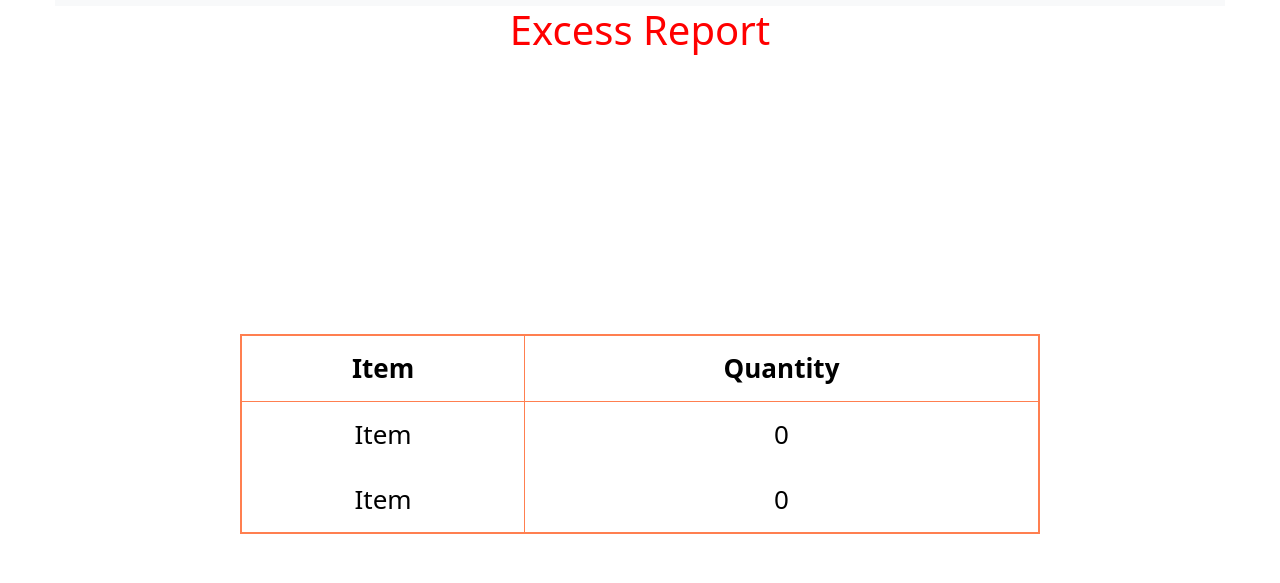
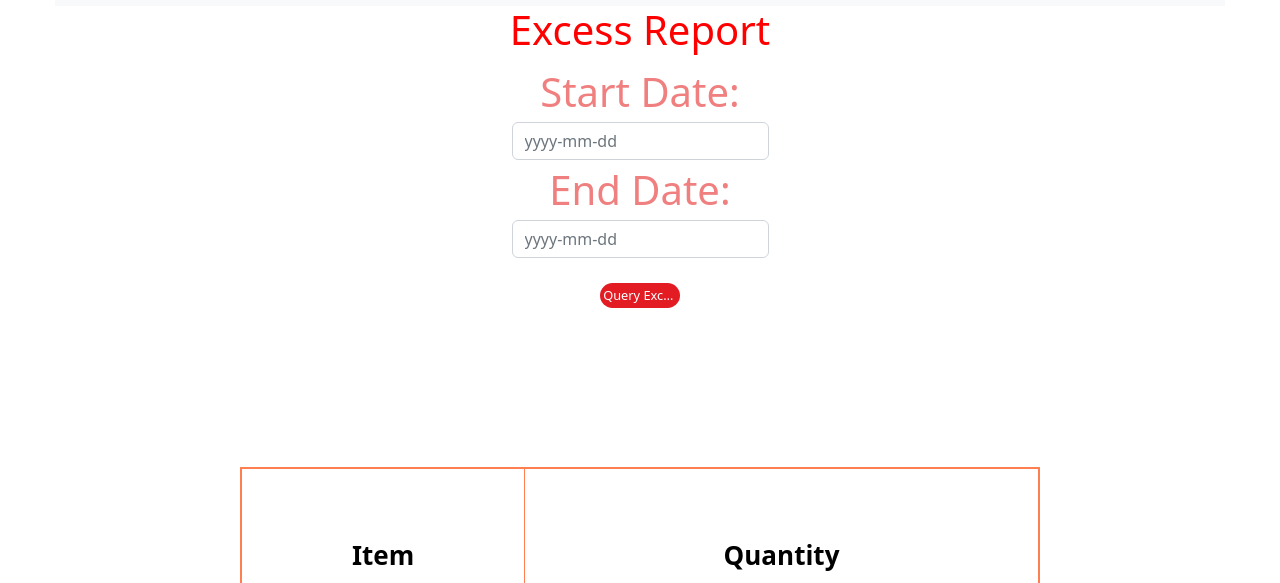
Before and after one commit to CSCE315-Spring23/CSCE_315_Team_64_Project3, a React (Create React App) app in the folder client/: page /erep in a window 1280 px wide. Shown: the part 368-951 px from the top of the page. Built offline with nearby package versions, Linux system fonts and the light colour scheme; no server answers.

Commit message:
excessreport

```diff
--- a/client/src/pages/CustomerPage.jsx
+++ b/client/src/pages/CustomerPage.jsx
@@ -88,9 +88,6 @@ function CustomerPage() {
 
   const componentRef = useRef();
 
-  const handleReactToPrint = useReactToPrint({
-    content: () => componentRef.current,
-  });
 
   // const handlePrint = useReactToPrint({
   //   content: () => componentRef.current,
@@ -98,22 +95,30 @@ function CustomerPage() {
   // });
   const handlePrint = () => ({
     content: () => componentRef.current,
-    onAfterPrint: () => setIsPurchased(true)
-    // handleReactToPrint();
-    // let offset=0
-    // const currentDate = new Date();
-    // const year = currentDate.getFullYear().toString()
-    // const month = ("0" + (currentDate.getMonth() + 1)).slice(-2);
-    // const day = ("0" + currentDate.getDate()).slice(-2);
-    // const formattedDate = `${year}-${month}-${day}`;
-    // const daysOfWeek = ['Sunday', 'Monday', 'Tuesday', 'Wednesday', 'Thursday', 'Friday', 'Saturday'];
-    // const dayOfWeek = daysOfWeek[currentDate.getDay()];
-    // console.log(formattedDate)
-    // cart.forEach(cartItem => {
-    //   updateTransaction(formattedDate, dayOfWeek, cartItem.totalAmount, cartItem.sm_name, offset)
-    //   offset+=1
-    // });
+    onAfterPrint: () => setIsPurchased(true),
   });
+
+  const handlePrint1 = () => {
+    let offset=0
+    const currentDate = new Date();
+    const year = currentDate.getFullYear().toString()
+    const month = ("0" + (currentDate.getMonth() + 1)).slice(-2);
+    const day = ("0" + currentDate.getDate()).slice(-2);
+    const formattedDate = `${year}-${month}-${day}`;
+    const daysOfWeek = ['Sunday', 'Monday', 'Tuesday', 'Wednesday', 'Thursday', 'Friday', 'Saturday'];
+    const dayOfWeek = daysOfWeek[currentDate.getDay()];
+    console.log(formattedDate)
+    cart.forEach(cartItem => {
+      updateTransaction(formattedDate, dayOfWeek, cartItem.totalAmount, cartItem.sm_name, offset)
+      offset+=1
+    });
+  };
+
+  const handlePrints = () => {
+    handlePrint()
+    handlePrint1()
+  }
+
 
   {/* Update the cart total */}
   useEffect(() => {
@@ -245,7 +250,7 @@ function CustomerPage() {
 
               <div className='mt-3 plsaddmsg'>
                 { totalAmount !== 0 ? <div>
-                  <button className='btn btn-primary paynowbtn' style={{ width: "110%" }} onClick={handlePrint}>
+                  <button className='btn btn-primary paynowbtn' style={{ width: "110%" }} onClick={handlePrints}>
                     Pay Now
                   </button>
 
@@ -253,8 +258,7 @@ function CustomerPage() {
 
                 }
               </div>
-              {isPurchased && <div className="purchasedbtn" style={{color: 'green'}}>Purchase successful!</div>}
-
+              {isPurchased && <div className="purchasedbtn" style={{color: 'green'}}>Purchase successful!</div>}s
 
         </div>
       </div>
--- a/client/src/pages/ExcessReport.jsx
+++ b/client/src/pages/ExcessReport.jsx
@@ -8,12 +8,23 @@ import { Form, Button, Table } from "react-bootstrap";
 
 function ExcessReport() {
   const [hasExcess, setHasExcess] = useState([{ Item: "Item", Quantity: "0" }, { Item: "Item", Quantity: "0" }]);
+  const [startDate, setStartDate] = useState("2020-01-01")
+  const [endDate, setEndDate] = useState("2023-01-01")
 
+  const changeStartDate = (event) => {
+    setStartDate(event.target.value);
+    console.log(startDate)
+  }
+
+  const changeEndDate = (event) => {
+    setEndDate(event.target.value);
+  }
   async function handleItems() {
     try {
       const response = await fetch("http://localhost:8000/excess", {
-        method : "GET",
+        method : "POST",
         headers: { 'Content-Type': 'application/json' },
+        body: JSON.stringify({startDate, endDate})
       });
       const jsonData = await response.json()
       setHasExcess(jsonData)
@@ -22,8 +33,6 @@ function ExcessReport() {
       console.log(err.message)
     }
   }
-
-
   return (
     <MainLayout>
       <div className="App">
@@ -31,6 +40,25 @@ function ExcessReport() {
         <header className="App-header" style={{color: "black"}}>
 
           <h1 class="inv">Excess Report</h1>
+          <Form>
+            <Form.Group controlId="formStartDate">
+                <Form.Label class="product">Start Date:</Form.Label>
+                <Form.Control onChange = {changeStartDate} type="text" placeholder="yyyy-mm-dd" name="startDate" />
+            </Form.Group>
+
+            <Form.Group controlId="formEndDate">
+                <Form.Label class="product">End Date:</Form.Label>
+                <Form.Control onChange = {changeEndDate} type="text" placeholder="yyyy-mm-dd" name="endDate" />
+            </Form.Group>
+            <Form.Group>
+                <span></span>
+            </Form.Group>
+            <div class="addButton"></div>
+            <Button  onClick = {handleItems} class="btn btn-primary btn-lg btn-block" >
+                Query Excess Items
+            </Button>
+            <div class="addButton"></div>
+          </Form>
           <table>
             <tr>
               <th>Item</th>
@@ -39,8 +67,8 @@ function ExcessReport() {
             {hasExcess.map((val, key) => {
               return (
                 <tr key={key}>
-                  <td>{val.Item}</td>
-                  <td>{val.Quantity}</td>
+                  <td>{val.sm_name}</td>
+                  <td>{val.percent}</td>
                 </tr>
               )
             })}
--- a/client/src/pages/SalesReport.jsx
+++ b/client/src/pages/SalesReport.jsx
@@ -9,8 +9,8 @@ import { Form, Button, Table } from "react-bootstrap";
 function SalesReport() {
   const [best, setBest] = useState([{ Item: "Item", Sales: "0.0" }, { Item: "Item", Sales: "0.0" }, { Item: "Item", Sales: "0.0" }]);
   const [worst, setWorst] = useState([{ Item: "Item", Sales: "0.0" }, { Item: "Item", Sales: "0.0" }, { Item: "Item", Sales: "0.0" }]);
-  const [startDate, setStartDate] = useState("1/1/2020")
-  const [endDate, setEndDate] = useState("4/1/2023")
+  const [startDate, setStartDate] = useState("2020-01-01")
+  const [endDate, setEndDate] = useState("2023-01-01")
 
   const changeStartDate = (event) => {
     setStartDate(event.target.value);
```
Also changed, not shown: 1 other file (tests, documents, lock files or other folders).
